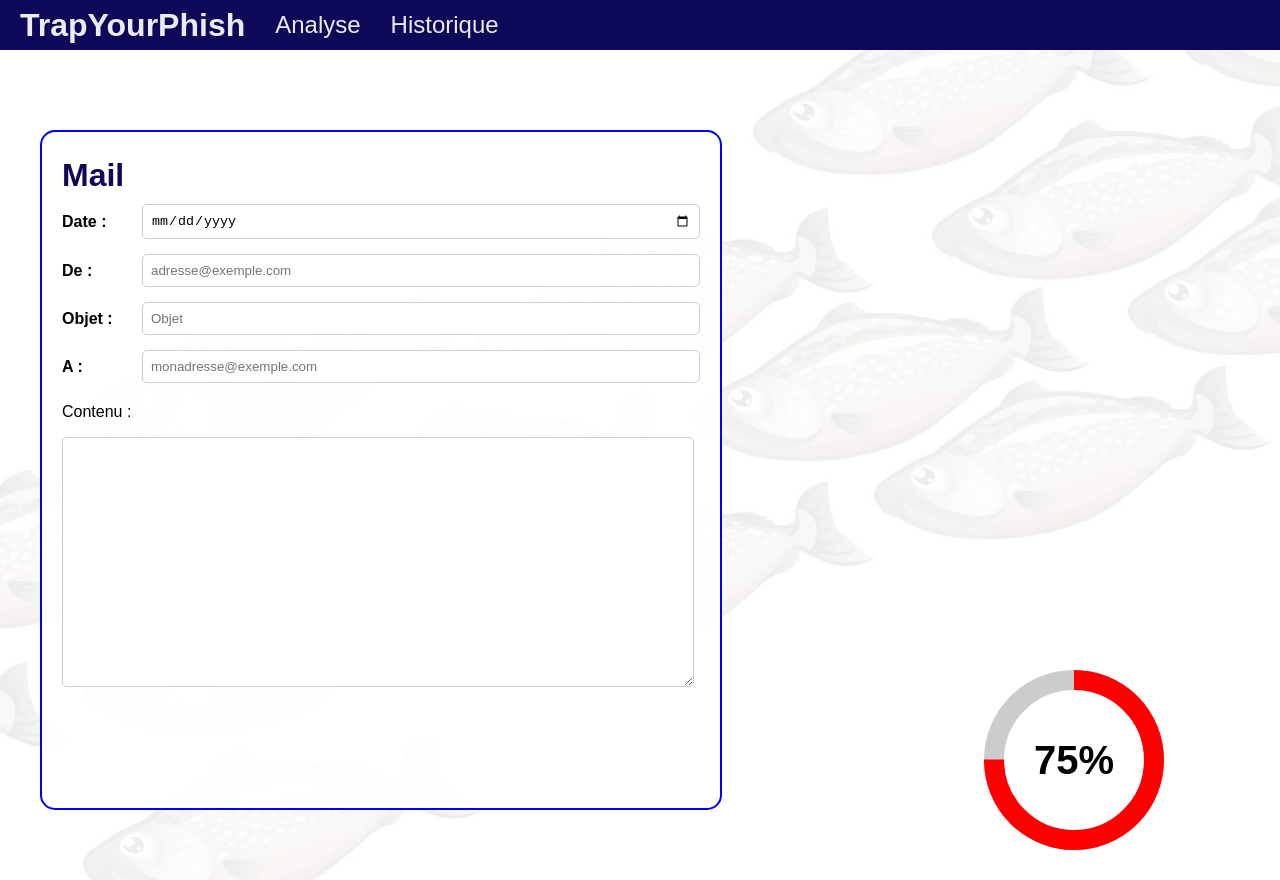
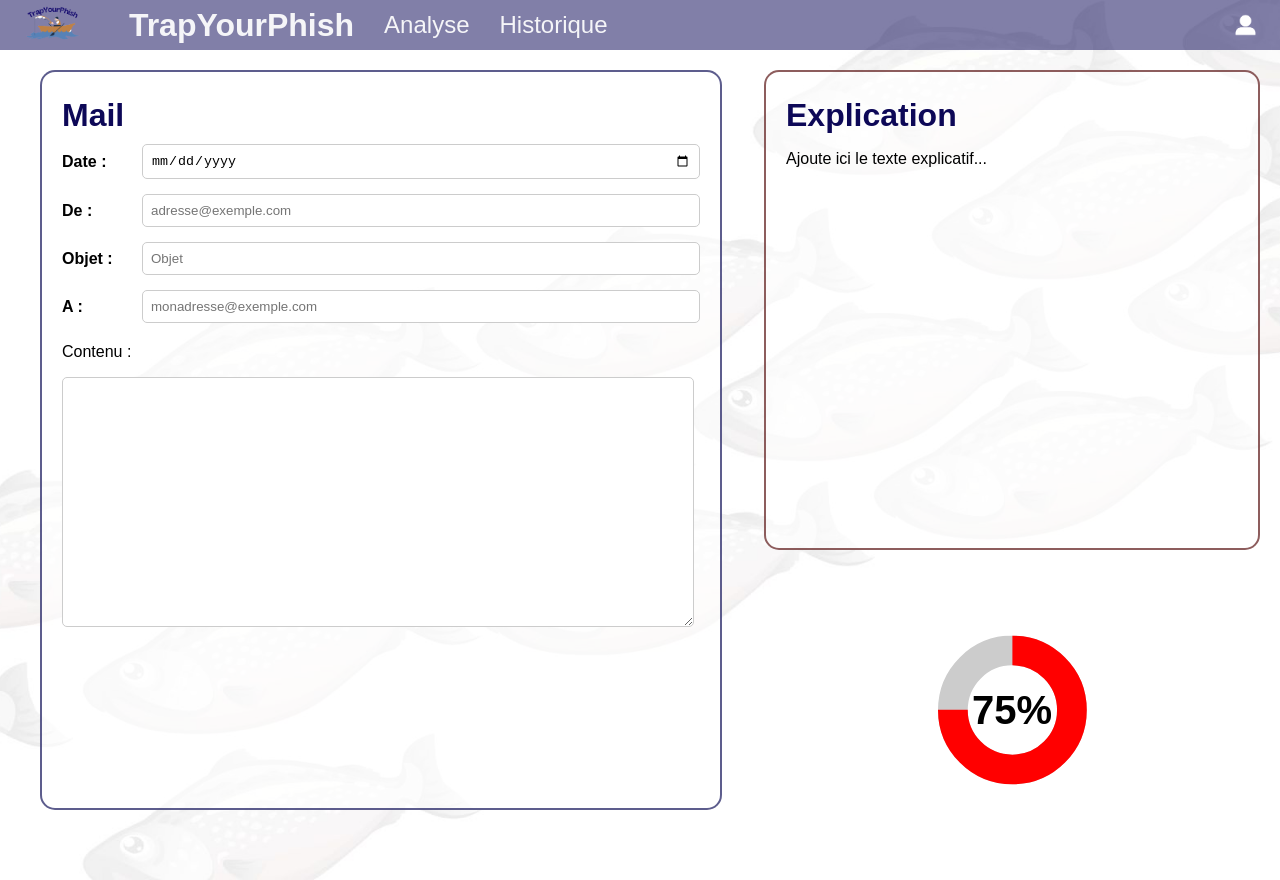
Before and after one commit to godouxx/TrapYourPhish, a plain HTML site: page code/main.html in a window 1280 px wide. Drawn offline with Linux system fonts and the light colour scheme.

Commit message:
version alpha visuelle

```diff
--- a/code/history.css
+++ b/code/history.css
@@ -12,7 +12,7 @@ body {
 .header-banner {
     width: 100%;
     height: 50px;
-    background-color: #0d0857;
+    background-color: #0d085784;
     position: fixed;
     top: 0;
     left: 0;
@@ -21,9 +21,20 @@ body {
     display: flex; /* Active Flexbox */
     align-items: center; /* Centre verticalement */
     justify-content: flex-start; /* Aligne à gauche */
-    padding-left: 20px; /* Ajoute un peu d’espace à gauche */
+    padding-left: 10px; /* Ajoute un peu d’espace à gauche */
     gap: 30px; /* Espacement entre les éléments */
 }
+
+.banner-logo-left {
+    margin-left: 0; /* Espacement avant l'image de droite */
+    height: 50px;
+}
+
+.banner-logo-right {
+    height: 50px;
+    margin-left: auto;
+}
+
 
 .header-banner h1,
 .header-banner h3,
@@ -33,6 +44,10 @@ body {
     font-size: 1.5rem;
     font-weight: normal;
 }
+.header-banner h1 {
+    font-size: 2rem; /* Plus grand pour TrapYourPhish */
+    font-weight: bold;
+}
 
 a
 {
@@ -40,10 +55,6 @@ a
     color: #ffffffeb;
 }
 
-.header-banner h1 {
-    font-size: 2rem; /* Plus grand pour TrapYourPhish */
-    font-weight: bold;
-}
 
 .search-bar {
     margin-top: 20px; /* Ajuste selon la hauteur de la bannière */
--- a/code/main.css
+++ b/code/main.css
@@ -1,5 +1,5 @@
 body {
-    font-family: Arial, sans-serif;
+    font-family: Montserrat, sans-serif;
     margin: 0;
     padding: 0;
     background-image: url('Se connecter.jpg');
@@ -8,21 +8,10 @@ body {
     background-repeat: no-repeat;
 }
 
-/* Conteneur global */
-.page-container {
-    display: flex;
-    justify-content: space-between;
-    align-items: flex-end;
-    width: 100%;
-    height: 110vh;
-    padding: 20px;
-    box-sizing: border-box;
-}
-
 .header-banner {
     width: 100%;
     height: 50px;
-    background-color: #0d0857;
+    background-color: #0d085784;
     position: fixed;
     top: 0;
     left: 0;
@@ -31,8 +20,18 @@ body {
     display: flex; /* Active Flexbox */
     align-items: center; /* Centre verticalement */
     justify-content: flex-start; /* Aligne à gauche */
-    padding-left: 20px; /* Ajoute un peu d’espace à gauche */
+    padding-left: 10px; /* Ajoute un peu d’espace à gauche */
     gap: 30px; /* Espacement entre les éléments */
+}
+
+.banner-logo-left {
+    margin-left: 0; /* Espacement avant l'image de droite */
+    height: 50px;
+}
+
+.banner-logo-right {
+    height: 50px;
+    margin-left: auto;
 }
 
 
@@ -47,6 +46,12 @@ body {
 .header-banner h1 {
     font-size: 2rem; /* Plus grand pour TrapYourPhish */
     font-weight: bold;
+}
+
+a
+{
+    text-decoration:none;
+    color: #ffffffeb;
 }
 
 /* Sous-titre */
@@ -93,9 +98,18 @@ h2 {
     box-sizing: border-box;
 }
 
+.page-container {
+    display: flex;
+    justify-content: space-between;
+    flex-direction: row;
+    height: 110vh;
+    padding: 20px;
+    box-sizing: border-box;
+}
+
 .mail-container {
-    background: rgba(255, 255, 255, 0.9);
-    border: 2px solid blue;
+    background: rgba(255, 255, 255, 0.615);
+    border: 2px solid rgba(4, 4, 78, 0.642);
     width: 55%;
     min-height: 85vh;
     box-sizing: border-box;
@@ -106,19 +120,37 @@ h2 {
     position: relative;
 }
 
+/* Conteneur droit pour "Explication" et la roue */
+.right-container {
+    display: flex;
+    margin: 50px 0 50px 20px;
+    flex-direction: column;
+    align-items: center; /* Centre les éléments dans la colonne */
+    justify-content: space-between; /* Explication en haut et la roue en bas */
+    width: 40%; /* Ajuste pour mieux occuper l'espace */
+}
 
+/* "Explication" */
+.expl-container {
+    background: rgba(255, 255, 255, 0.615);
+    border: 2px solid rgba(78, 4, 4, 0.642);
+    width: 100%;
+    min-height: 60vh; /* Légèrement plus haut */
+    box-sizing: border-box;
+    padding: 20px;
+    margin-bottom: 20px; /* Ajoute un espace avant la roue */
+    border-radius: 15px;
+    text-align: left;
+}
 
-/* Conteneur de la roue */
+/* roue */
 .progress-container {
     background: rgba(255, 255, 255, 0);
-    width: 30%; /* Prend 25% de l'espace */
+    width: 30%;
     min-height: 25vh;
     display: flex;
     align-items: center;
-    justify-content: center;
-    border-radius: 15px;
     position: relative;
-    align-self: flex-end;
 }
 
 /* Cercle SVG */
@@ -132,14 +164,14 @@ h2 {
 .progress-bg {
     fill: none;
     stroke: #ccc; /* Fond gris clair */
-    stroke-width: 10;
+    stroke-width: 20;
 }
 
 /* Barre de progression */
 .progress-bar {
     fill: none;
     stroke: red;
-    stroke-width: 10;
+    stroke-width: 20;
     stroke-dasharray: 251.2;
     stroke-dashoffset: calc(251.2 * (1 - 0.75));
     transition: stroke-dashoffset 1s ease-in-out;
@@ -151,4 +183,5 @@ h2 {
     font-size: 40px;
     font-weight: bold;
     color: black;
+    top: 50%; left: 50%; transform: translate(-50%, -50%);
 }
--- a/code/main.html
+++ b/code/main.html
@@ -8,9 +8,11 @@
 </head>
 <body>
     <div class="header-banner">
+        <img src="8.png" alt="Logo gauche" class="banner-logo-left">
         <h1>TrapYourPhish</h1>
-        <h3>Analyse</h3>
-        <h4>Historique</h4>
+        <h3><a href="main.html" id="analyse-button">Analyse</a><br></h3>
+        <h4><a href="history.html" id="historique-button">Historique</a></h4>
+        <img src="9.png" alt="Logo droite" class="banner-logo-right">
     </div>
     <div class="page-container">
         <div class="mail-container">
@@ -38,12 +40,18 @@
                 </div>
             </form>
         </div>
-        <div class="progress-container">
+        <div class="right-container">
+            <div class="expl-container">
+                <h2>Explication</h2>
+                <p>Ajoute ici le texte explicatif...</p>
+            </div>
+            <div class="progress-container">
             <svg class="progress-circle" viewBox="0 0 100 100">
                 <circle class="progress-bg" cx="50" cy="50" r="40"></circle>
                 <circle class="progress-bar" cx="50" cy="50" r="40"></circle>
             </svg>
             <div class="progress-text">75%</div>
+            </div>
         </div>
     </div>
 </body>
```
Also changed, not shown: code/history.html (+2 -0 lines), 8.png (added), 9.png (added), code/8.png (added), code/9.png (added).
